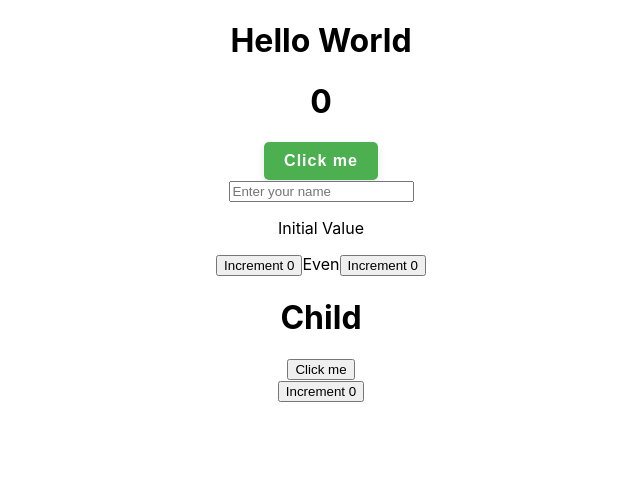
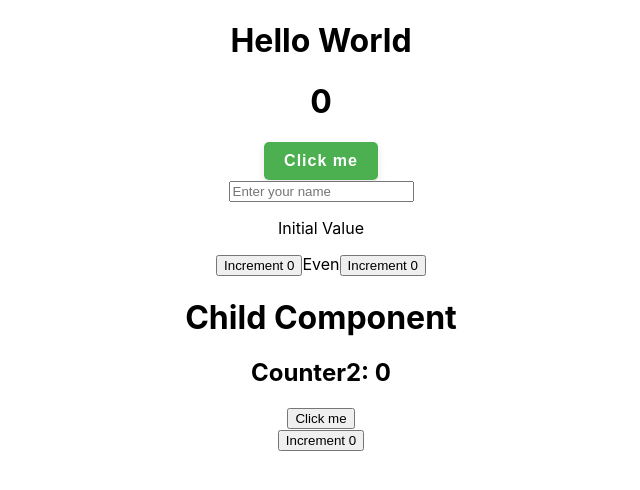
Before and after one commit to dvaghasiya766/hooks, a React (Create React App) app: page / in a window 1280 px wide. Shown: the top 490 px of the page, without its empty margins (319-959 px from the left). Built offline with nearby package versions, Linux system fonts and the light colour scheme.

Commit message:
little change

```diff
--- a/src/components/useCallBack/child.js
+++ b/src/components/useCallBack/child.js
@@ -4,7 +4,8 @@ function Child({ counter2, fun }) {
   console.log("Child Rendered");
   return (
     <div>
-      <h1>Child</h1>
+      <h1>Child Component</h1>
+      <h2>Counter2: {counter2.length}</h2>
       <button onClick={fun}>Click me</button>
     </div>
   );
--- a/src/components/useCallBack/parent.js
+++ b/src/components/useCallBack/parent.js
@@ -10,8 +10,8 @@ export default function Parent() {
   };
 
   const fun = useCallback(() => {
+    setCounter2([...counter2, counter2.length + 1]);
     console.log(counter2);
-    setCounter2([...counter2, counter2.length + 1]);
   }, [counter2]);
 
   return (
```
